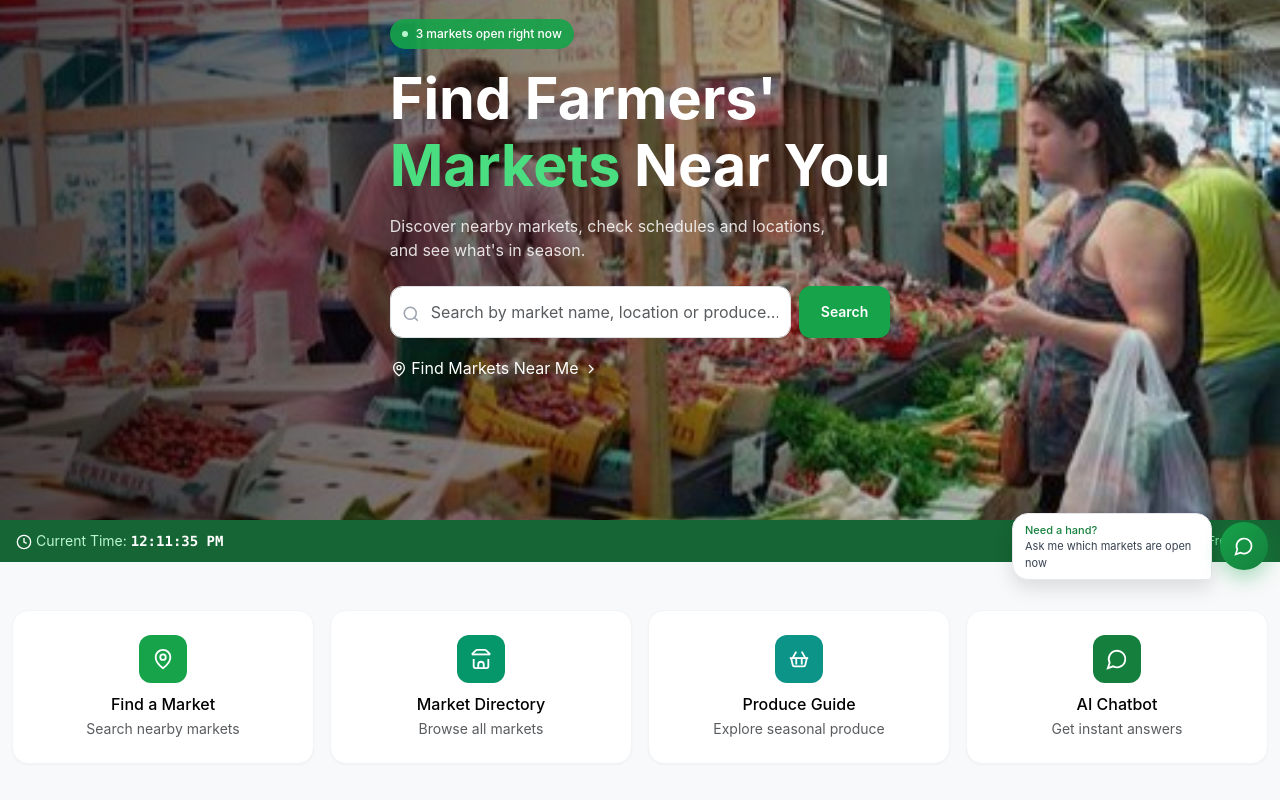
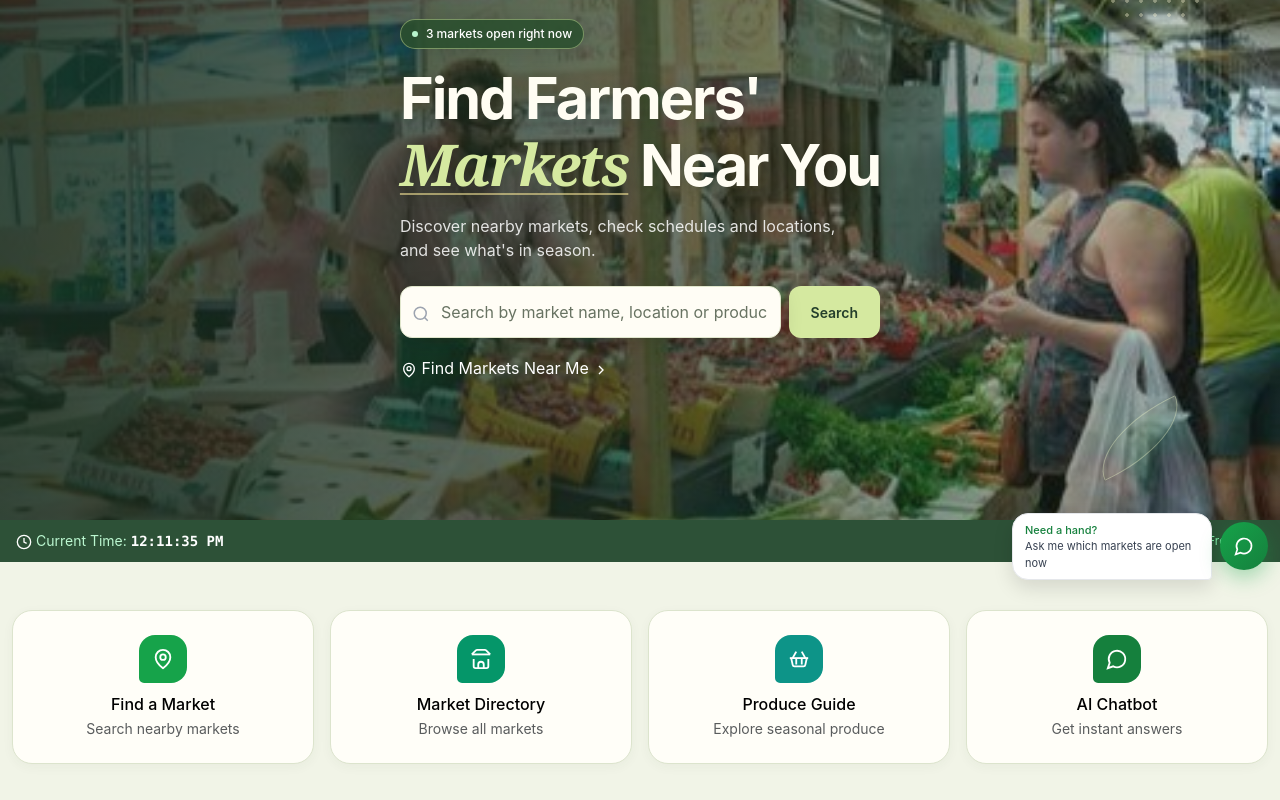
Before and after one commit to kiraaki204/freshfind-react, a React (Vite) app: page / in a window 1280 px wide. Shown: the part 200-1000 px from the top of the page. Built offline with nearby package versions, Linux system fonts and the light colour scheme.

Commit message:
Polish homepage garden styling without changing functionality
Co-authored-by: arena-agent <297053741+arena-agent@users.noreply.github.com>

```diff
--- a/src/index.css
+++ b/src/index.css
@@ -382,7 +382,7 @@ button.chip-link:focus-visible { outline: 2px solid var(--green-500); outline-of
 .hero-shade {
   position: absolute;
   inset: 0;
-  background: linear-gradient(90deg, rgba(0,0,0,.7), rgba(0,0,0,.4), transparent);
+  background: linear-gradient(90deg, rgba(20, 45, 30, .86), rgba(25, 49, 32, .62) 58%, rgba(25, 49, 32, .18));
 }
 .hero-copy {
   position: relative;
@@ -393,16 +393,28 @@ button.chip-link:focus-visible { outline: 2px solid var(--green-500); outline-of
 .hero-copy h1 {
   font-size: 2.4rem;
   font-weight: 700;
-  color: #fff;
+  color: #fffdf3;
   line-height: 1.15;
+  letter-spacing: -.035em;
+  text-shadow: 0 3px 20px rgba(13, 35, 22, .2);
   margin-bottom: 1rem;
 }
-.hero-copy h1 span { color: var(--green-400); }
+.hero-copy h1 span {
+  color: #d5e9a0;
+  font-family: Georgia, "Times New Roman", serif;
+  font-style: italic;
+  font-weight: 700;
+  text-decoration: underline;
+  text-decoration-color: rgba(231, 216, 143, .65);
+  text-decoration-thickness: 2px;
+  text-underline-offset: .13em;
+}
 .live-pill {
   display: inline-flex;
   align-items: center;
   gap: 8px;
-  background: rgba(22,163,74,.9);
+  background: rgba(43, 79, 46, .88);
+  box-shadow: inset 0 0 0 1px rgba(213, 233, 160, .45), 0 4px 16px rgba(13, 35, 22, .12);
   color: #fff;
   font-size: 12px;
   font-weight: 500;
@@ -2684,3 +2696,108 @@ button.chip-link:focus-visible { outline: 2px solid var(--green-500); outline-of
 .voice-settings input { width: 100%; accent-color: #15803d; }
 .voice-settings p { font-size: 10px; color: #64748b; line-height: 1.5; margin: 2px 0 0; }
 .voice-preview { justify-self: start; border: 1px solid #bbd5b5; border-radius: 6px; background: white; color: #166534; padding: 5px 10px; font-size: 11px; }
+
+/* ---------- homepage garden polish ----------
+   The hero's following siblings are homepage-only. Keep shared directory,
+   modal and navbar styles unchanged; decorations never intercept input. */
+.hero { overflow: hidden; }
+.hero-shade::after {
+  content: "";
+  position: absolute;
+  top: 9%; right: 5%;
+  width: 110px; height: 86px;
+  background: radial-gradient(circle, rgba(246, 242, 210, .38) 1.5px, transparent 2px) 0 0 / 14px 14px;
+  border-radius: 65% 35% 60% 40%;
+  pointer-events: none;
+}
+.hero-shade::before {
+  content: "";
+  position: absolute;
+  right: 7%; bottom: 9%;
+  width: 100px; height: 48px;
+  border: 1px solid rgba(231, 239, 197, .4);
+  border-radius: 100% 0 100% 0;
+  transform: rotate(-25deg);
+  background: rgba(213, 233, 160, .06);
+  pointer-events: none;
+}
+.hero-copy .form-control {
+  background: #fffdf5;
+  border-color: #e0e6cc;
+  color: #294534;
+  box-shadow: 0 6px 22px rgba(13, 35, 22, .15);
+  transition: border-color .2s ease, box-shadow .2s ease;
+}
+.hero-copy .form-control::placeholder { color: #687362; }
+.hero-copy .form-control:focus {
+  background: #fffef9;
+  border-color: #c7df97;
+  box-shadow: 0 0 0 3px rgba(213, 233, 160, .3);
+}
+.hero-copy .btn-green {
+  background: #d5e9a0;
+  color: #243f2b;
+  box-shadow: 0 5px 18px rgba(13, 35, 22, .18);
+  transition: background .2s ease, box-shadow .2s ease;
+}
+.hero-copy .btn-green:hover { background: #e4efbf; box-shadow: 0 7px 22px rgba(13, 35, 22, .25); }
+.hero-copy .btn-green:active { background: #c4db8f; }
+.hero-copy :is(button, input):focus-visible { outline: 2px solid #f4e6aa; outline-offset: 4px; }
+.hero ~ .clock-bar { background: #2d5137; }
+.hero ~ section.py-5 { background: #fffdf6; }
+/* Bootstrap's background utility is important, so this scoped override is too. */
+.hero ~ section.py-5.bg-light { background: #f1f4e7 !important; }
+.hero ~ section .h4 { color: #2d4934; letter-spacing: -.025em; font-weight: 700; }
+.hero ~ section .qa-card {
+  background: #fffef8;
+  border-color: #dce4cd;
+  border-radius: 20px;
+  box-shadow: 0 3px 12px rgba(48, 73, 37, .045);
+}
+.hero ~ section .qa-card:hover {
+  border-color: #a9bf87;
+  box-shadow: 0 8px 22px rgba(48, 73, 37, .1);
+}
+.hero ~ section .qa-ico { border-radius: 16px 16px 16px 5px; }
+.hero ~ section .m-card,
+.home-produce .ff-produce-card {
+  background: #fffef9;
+  border-color: #dfe5d1;
+  box-shadow: 0 3px 8px rgba(48, 73, 37, .035), 0 10px 24px rgba(48, 73, 37, .055);
+}
+.hero ~ section .m-card { border-radius: 20px; }
+.hero ~ section .m-card:hover,
+.home-produce .ff-produce-card:hover {
+  border-color: #b8cc9c;
+  box-shadow: 0 10px 26px rgba(48, 73, 37, .12);
+}
+.hero ~ section .season-card { border-radius: 22px 22px 22px 8px; }
+.hero ~ section .season-card.current { box-shadow: 0 0 0 2px #819e5d, 0 8px 22px rgba(48, 73, 37, .1); }
+.home-produce::before { opacity: .65; }
+.home-journal { border-color: #ddd5b5; }
+.home-journal .fj-eyebrow { color: #657443; }
+.home-journal .fj-btn { box-shadow: 2px 3px 0 rgba(46, 74, 52, .16); }
+.contact-section {
+  background: radial-gradient(ellipse at 95% 5%, rgba(201, 220, 168, .2), transparent 45%),
+    linear-gradient(180deg, #fffdf5, #f6f2e4);
+  border-top-color: #e6dfc7;
+}
+.contact-section :is(.contact-form-card, .contact-map-card) {
+  background: #fffef9;
+  border-color: #e0e4d0;
+  box-shadow: 0 6px 24px rgba(48, 73, 37, .065);
+}
+.contact-section .contact-input { background: #fffef9; border-color: #d5ddc7; }
+.contact-section .contact-input:focus {
+  border-color: #8aa668;
+  box-shadow: 0 0 0 3px rgba(138, 166, 104, .16);
+}
+@media (max-width: 575.98px) {
+  .hero-shade::after { width: 68px; height: 54px; right: 5%; top: 4%; opacity: .65; }
+  .hero-shade::before { width: 64px; height: 30px; bottom: 4%; }
+}
+@media (prefers-reduced-motion: reduce) {
+  .hero-copy :is(.form-control, .btn-green),
+  .hero ~ section :is(.qa-card, .qa-ico) { transition: none; }
+  .hero ~ section .qa-card:hover .qa-ico { transform: none; }
+}
```
